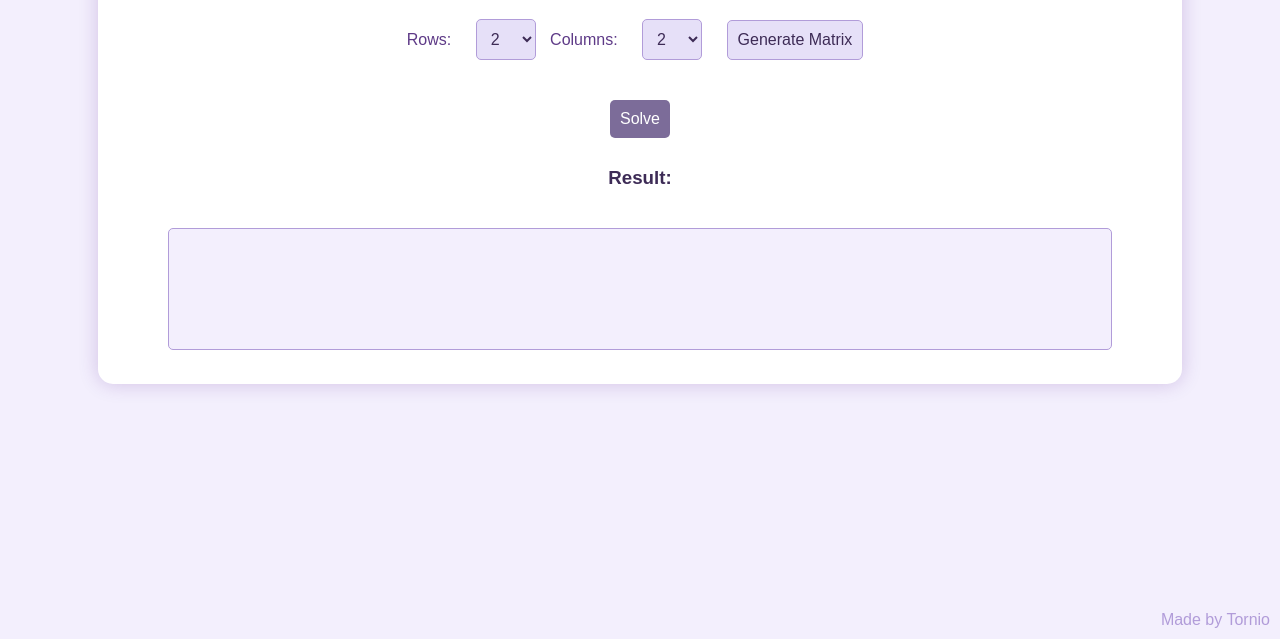
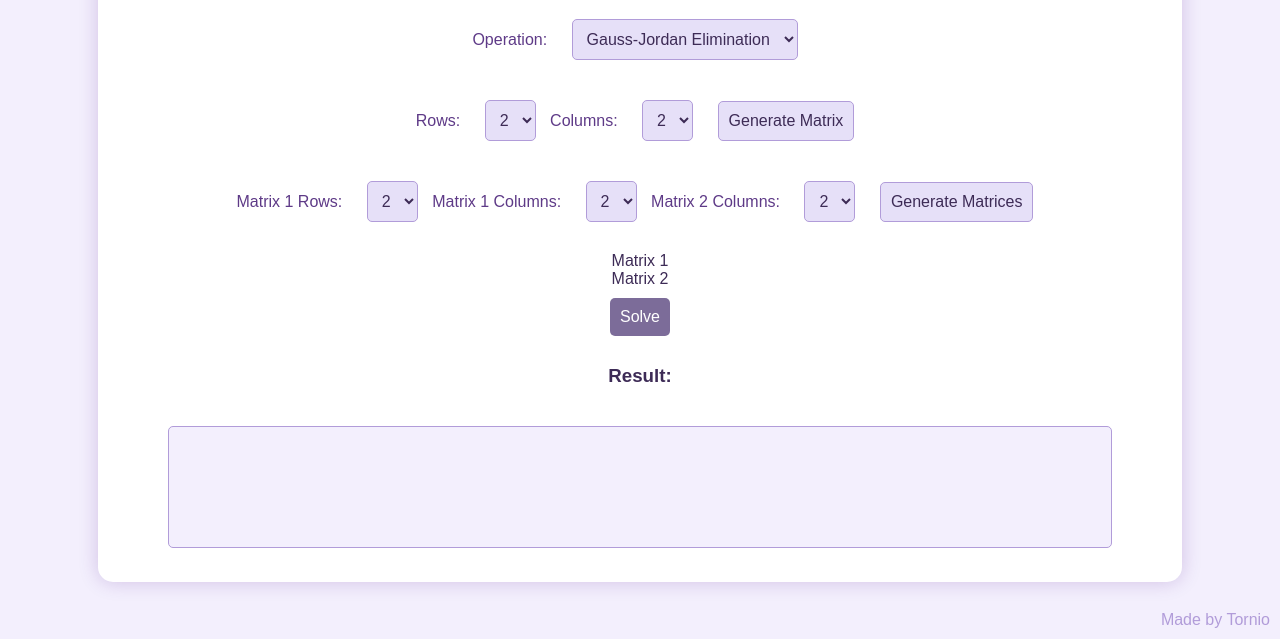
Before and after one commit to Tornio2/Matrix-Solver, a plain HTML site: page index.html in a window 1280 px wide. Shown: the part 161-800 px from the top of the page. Drawn offline with nearby package versions, Linux system fonts and the light colour scheme.

Commit message:
Update index.html
Added the option for matrix multiplication.

```diff
--- a/index.html
+++ b/index.html
@@ -6,11 +6,22 @@
     <title>Matrix Solver</title>
     <link rel="stylesheet" href="style-lavender.css">
     <link rel="icon" href="img/icon.png" type="image/icon type">
+
+    <script src="https://cdnjs.cloudflare.com/ajax/libs/mathjs/11.0.0/math.min.js"></script>
 </head>
 <body>
     <div class="container">
-        <h1>Matrix Solver</h1>
+        <h1>Matrix Calculator</h1>
 
+        <div class="input-section">
+            <label for="operation">Operation:</label>
+            <select id="operation">
+                <option value="gauss">Gauss-Jordan Elimination</option>
+                <option value="multiplication">Matrix Multiplication</option>
+            </select>
+        </div>
+
+        <div id="gauss-section">
             <div class="input-section">
                 <label for="rows">Rows:</label>
                 <select id="rows">
@@ -18,11 +29,6 @@
                     <option value="3">3</option>
                     <option value="4">4</option>
                     <option value="5">5</option>
-                <option value="6">6</option>
-                <option value="7">7</option>
-                <option value="8">8</option>
-                <option value="9">9</option>
-                <option value="10">10</option>
                 </select>
 
                 <label for="cols">Columns:</label>
@@ -31,21 +37,50 @@
                     <option value="3">3</option>
                     <option value="4">4</option>
                     <option value="5">5</option>
-                <option value="6">6</option>
-                <option value="7">7</option>
-                <option value="8">8</option>
-                <option value="9">9</option>
-                <option value="10">10</option>
                 </select>
 
-            <button id="generateMatrix">Generate Matrix</button>
+                <button id="generateGaussMatrix">Generate Matrix</button>
+            </div>
+            <div id="gauss-matrix-container"></div>
         </div>
 
-        <form id="matrix-form">
-            <div id="matrix-container">
-                <!-- Generated matrix fields will go here -->
+        <div id="multiplication-section" class="multiplication-section">
+            <div class="input-section">
+                <label for="matrix1-rows">Matrix 1 Rows:</label>
+                <select id="matrix1-rows">
+                    <option value="2">2</option>
+                    <option value="3">3</option>
+                    <option value="4">4</option>
+                    <option value="5">5</option>
+                </select>
+
+                <label for="matrix1-cols">Matrix 1 Columns:</label>
+                <select id="matrix1-cols">
+                    <option value="2">2</option>
+                    <option value="3">3</option>
+                    <option value="4">4</option>
+                    <option value="5">5</option>
+                </select>
+
+                <label for="matrix2-cols">Matrix 2 Columns:</label>
+                <select id="matrix2-cols">
+                    <option value="2">2</option>
+                    <option value="3">3</option>
+                    <option value="4">4</option>
+                    <option value="5">5</option>
+                </select>
+
+                <button id="generateMultiplicationMatrices">Generate Matrices</button>
             </div>
-        </form>
+            <div class="matrix-container">
+                <div class="matrix-label">Matrix 1</div>
+                <div id="matrix1-container"></div>
+            </div>
+            <div class="matrix-container">
+                <div class="matrix-label">Matrix 2</div>
+                <div id="matrix2-container"></div>
+            </div>
+        </div>
 
         <button id="solveMatrix">Solve</button>
 
```
Lines whose indentation alone changed are shown as unchanged.
